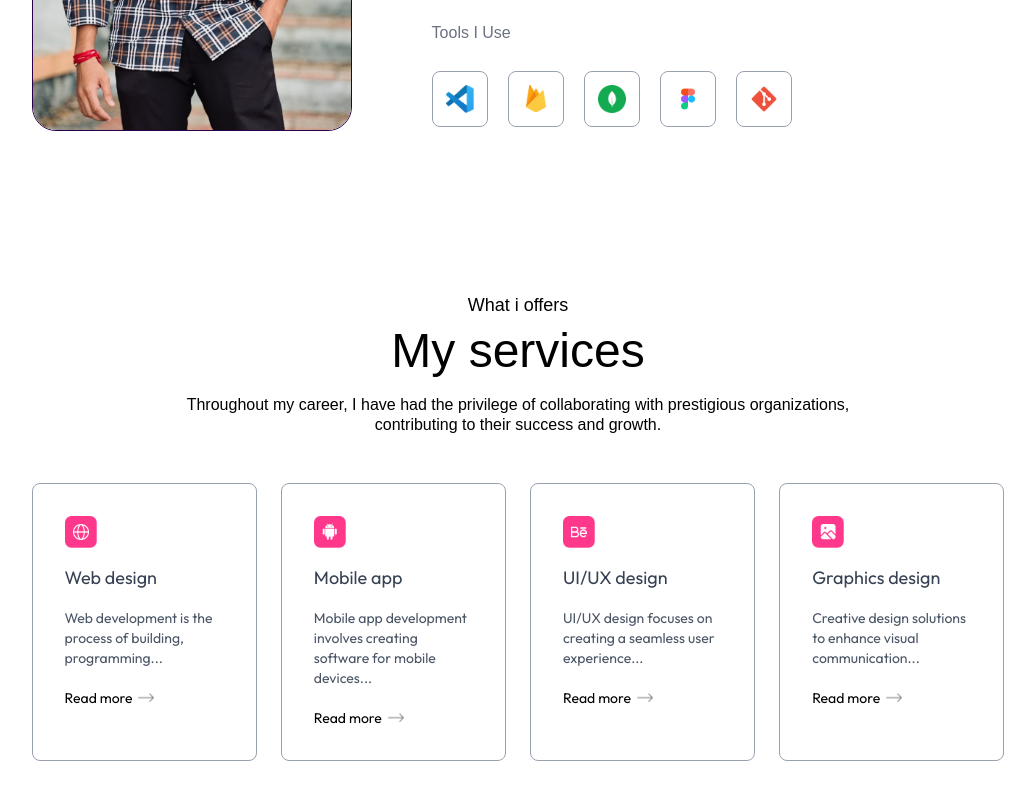
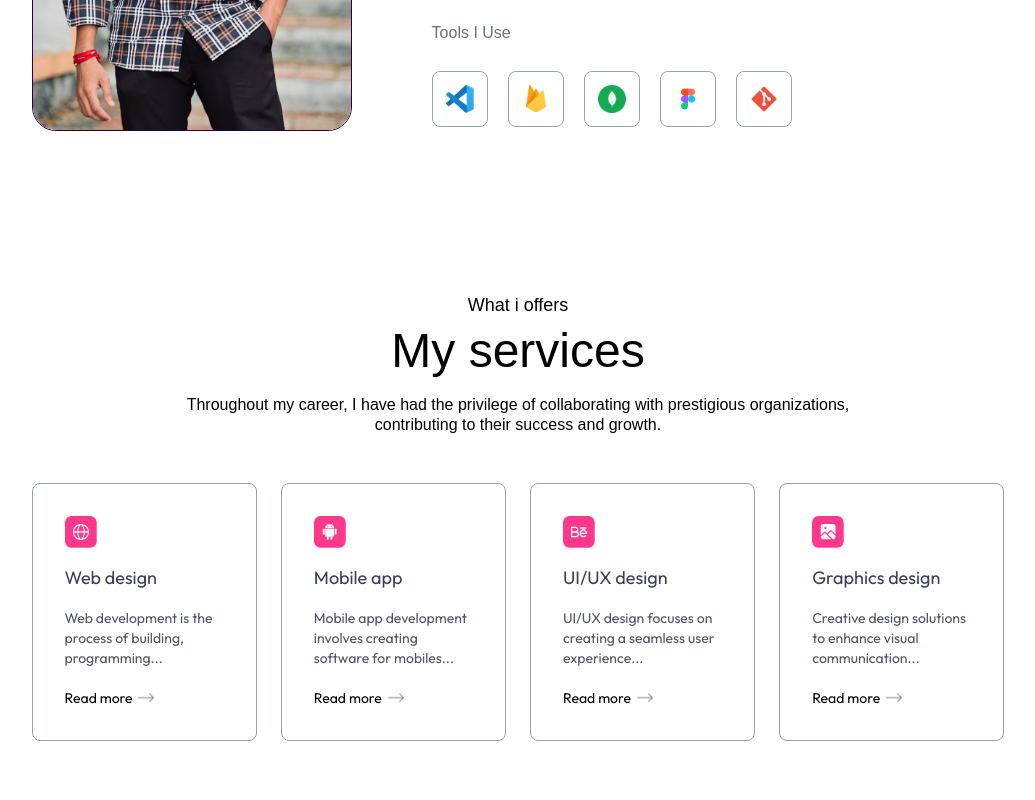
Before and after one commit to onkarshinde1/OnkarShindePortFolio, a Next.js app: page / in a window 1280 px wide. Shown: the part 1334-2134 px from the top of the page, without its empty margins (122-1157 px from the left). Built offline with nearby package versions, Linux system fonts and the light colour scheme; a web font is replaced by a local one.

Commit message:
About Updated

```diff
--- a/app/component/About.jsx
+++ b/app/component/About.jsx
@@ -31,7 +31,7 @@ const About = () => {
                 key={index}
                 className="border-[0.5px] border-gray-400 rounded-xl p-6 cursor-pointer hover:bg-lighthover hover:translate-y-1 duration-500 "
               >
-                <Image src={icon} alt={title} className="w-8 mb-3" />
+                <Image src={icon} alt={title} className="w-8"  />
                 <h3 className="text-lg my-4 font-semibold">{title}</h3>
                 <p className="text-sm text-gray-600">{description}</p>
               </li>
--- a/assets/assets.js
+++ b/assets/assets.js
@@ -105,7 +105,7 @@ export const workData = [
 
 export const serviceData = [
     { icon: assets.web_icon, title: 'Web design', description: 'Web development is the process of building, programming...', link: '' },
-    { icon: assets.mobile_icon, title: 'Mobile app', description: 'Mobile app development involves creating software for mobile devices...', link: '' },
+    { icon: assets.mobile_icon, title: 'Mobile app', description: 'Mobile app development involves creating software for mobiles...', link: '' },
     { icon: assets.ui_icon, title: 'UI/UX design', description: 'UI/UX design focuses on creating a seamless user experience...', link: '' },
     { icon: assets.graphics_icon, title: 'Graphics design', description: 'Creative design solutions to enhance visual communication...', link: '' },
 ]
```
